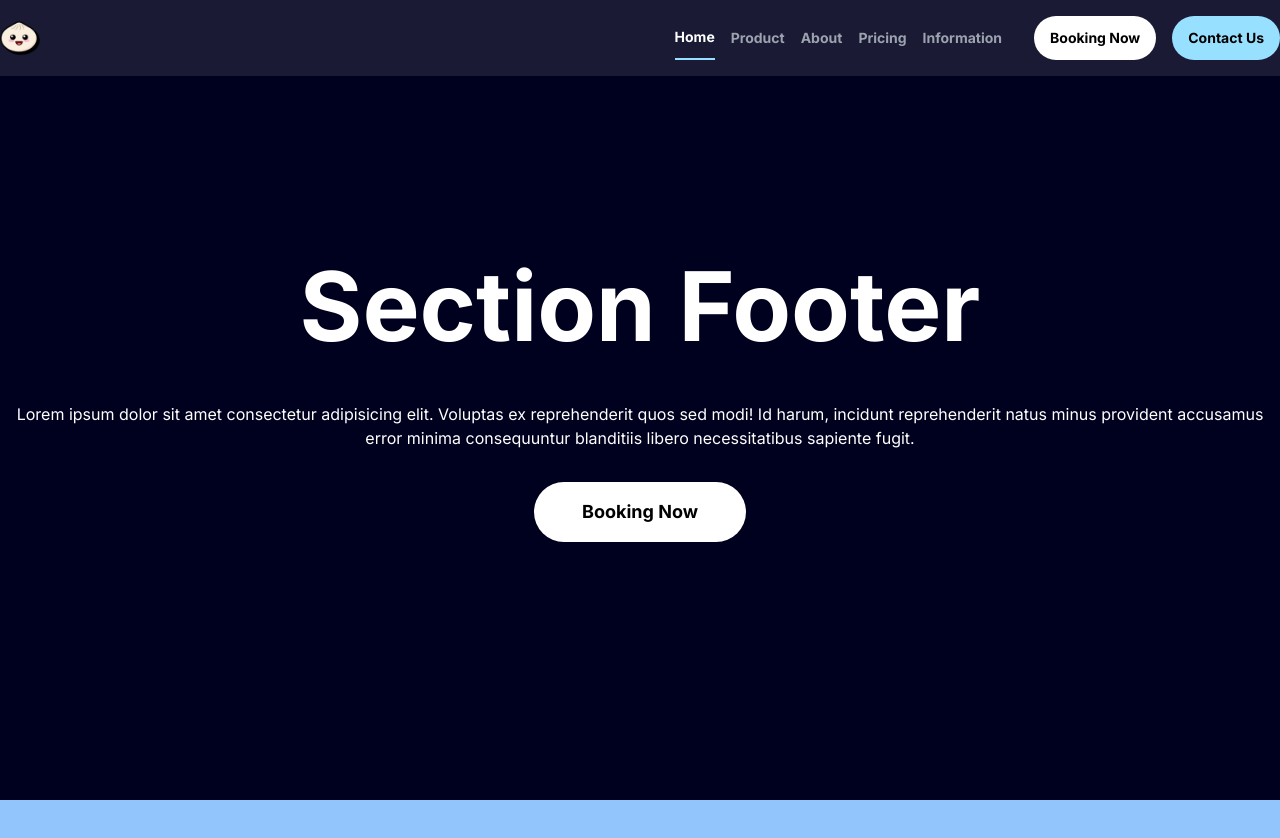
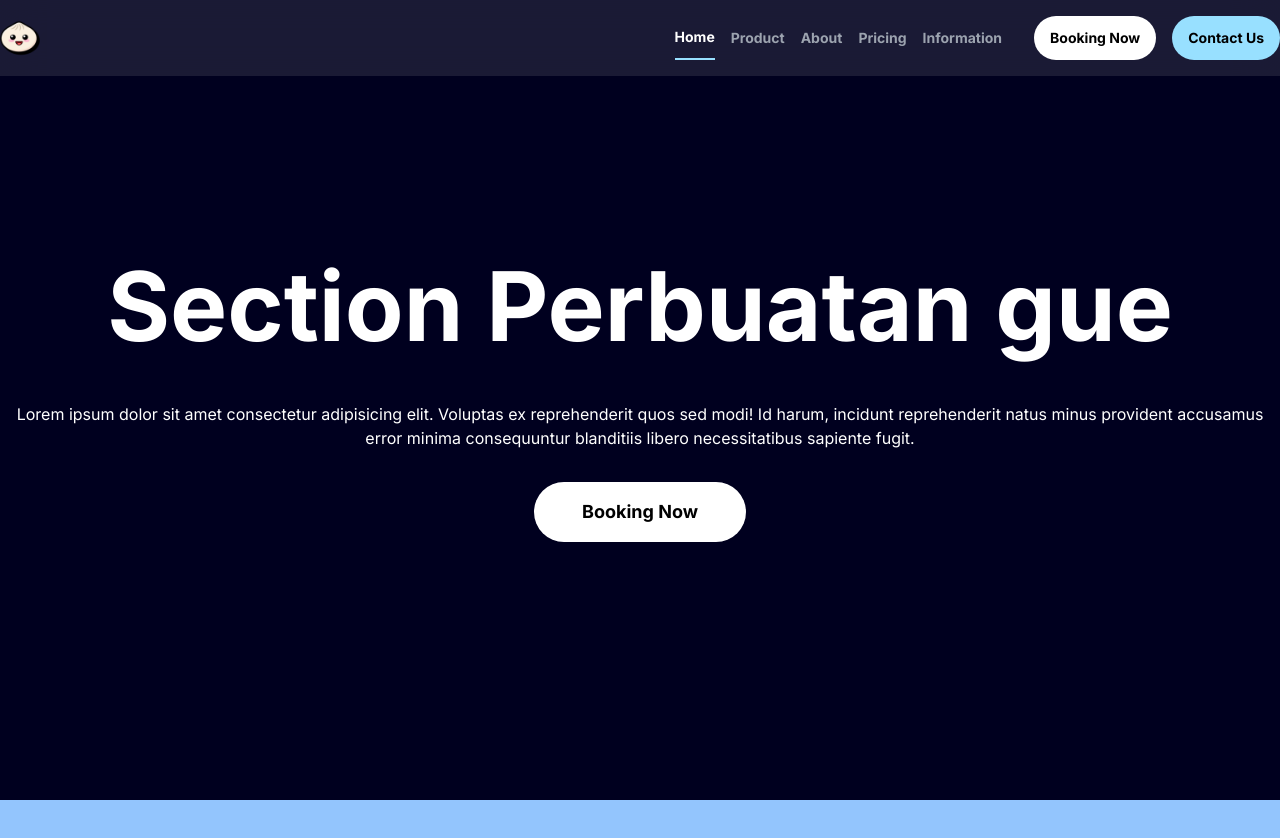
Before and after one commit to soerjo/next-buana-bahari-samudera, a Next.js app: page / in a window 1280 px wide. Shown: the top 838 px of the page. Built offline with nearby package versions, Linux system fonts and the light colour scheme.

Commit message:
[update] - /SectionHome/index.tsx ganti h1 "section perbuatan gue"

```diff
--- a/src/components/SectionsHome/index.tsx
+++ b/src/components/SectionsHome/index.tsx
@@ -6,7 +6,7 @@ const SectionHome = () => {
         <SectionComp id="home" classname="bg-[#00001F]">
             <div className="w-full h-full flex flex-col justify-center items-center">
                 <h1 className="text-white text-center text-8xl font-bold mb-4">
-                    Section Footer
+                    Section Perbuatan gue
                 </h1>
                 <p className="text-white text-center py-8">
                     Lorem ipsum dolor sit amet consectetur adipisicing elit. Voluptas ex
```
Also changed, not shown: 1 other file (tests, documents, lock files or other folders).
